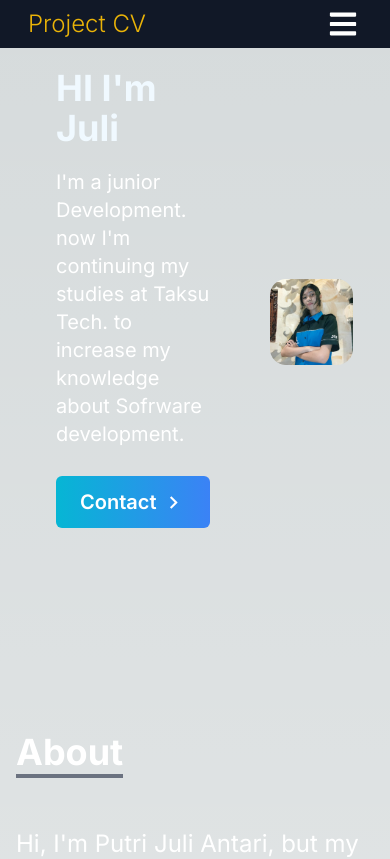
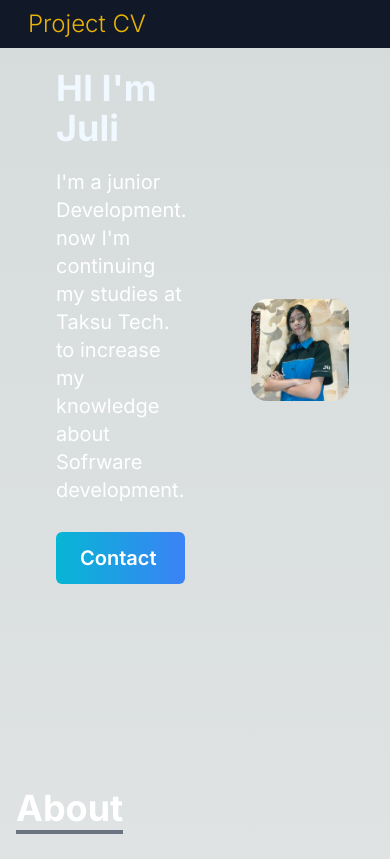
Before and after one commit to dekta1/juliantari-nextjs-portofolio-fix, a Next.js app: page / in a window 390 px wide. Shown: the top 859 px of the page. Built offline with nearby package versions, Linux system fonts and the light colour scheme.

Commit message:
fix eror

```diff
--- a/components/Home.tsx
+++ b/components/Home.tsx
@@ -1,5 +1,4 @@
 import React from 'react';
-import {MdKeyboardArrowRight} from "react-icons/md";
 import {Link} from "react-scroll/modules";
 import { url } from 'inspector';
 import Image from 'next/image';
@@ -28,7 +27,6 @@ function Home ()  {
                         ">
                             Contact
                             <span className="group-hover:rotate-90 duration ml-1">
-                            <MdKeyboardArrowRight size={25} />
                             </span>
                         </button>
                     </Link>
--- a/package.json
+++ b/package.json
@@ -19,6 +19,7 @@
     "postcss": "8.4.23",
     "react": "18.2.0",
     "react-dom": "18.2.0",
+    "react-icons": "^4.8.0",
     "react-scroll": "^1.8.9",
     "tailwindcss": "3.3.2",
     "typescript": "5.0.4"
--- a/src/app/page.jsx
+++ b/src/app/page.jsx
@@ -1,6 +1,5 @@
 'use client'
 import React, { useState } from 'react';
-import { FaBars, FaTimes } from "react-icons/fa";
 import {Link} from "react-scroll/modules";
 import Home from '../../components/Home';
 import About from '../../components/About';
@@ -60,30 +59,7 @@ const NavBar = () => {
             ))}
 
         </ul>
-        <div onClick={() => setNav(!nav) }  className="cursor-pointer pr-4 z-10 text-white md:hidden">
 
-        {nav ? <FaTimes size={30} /> : <FaBars size={30}  />}
-        </div>
-        {nav && (
-
-           <ul className="flex flex-col justify-center items-center
-        absolute top-0 left-0 w-full h-screen bg-gradient-to-b
-        from-gray-950 to-gray-800 text-gray-500">
-
-        {links.map(({id, link}) =>
-            (<li
-                key={id}
-                className="px-4 cursor-pointer capitalize py-6 text-3xl hover:bg-gray-500 text-white">
-                   <Link onClick={() => setNav (!nav) }
-                   to={link} smooth duration={500}>
-                    {link}
-                    </Link>
-
-            </li>
-
-            ))}
-            </ul>
-        )}
     </div>
     <Home></Home>
     <About></About>
```
Also changed, not shown: 1 other file (tests, documents, lock files or other folders).
